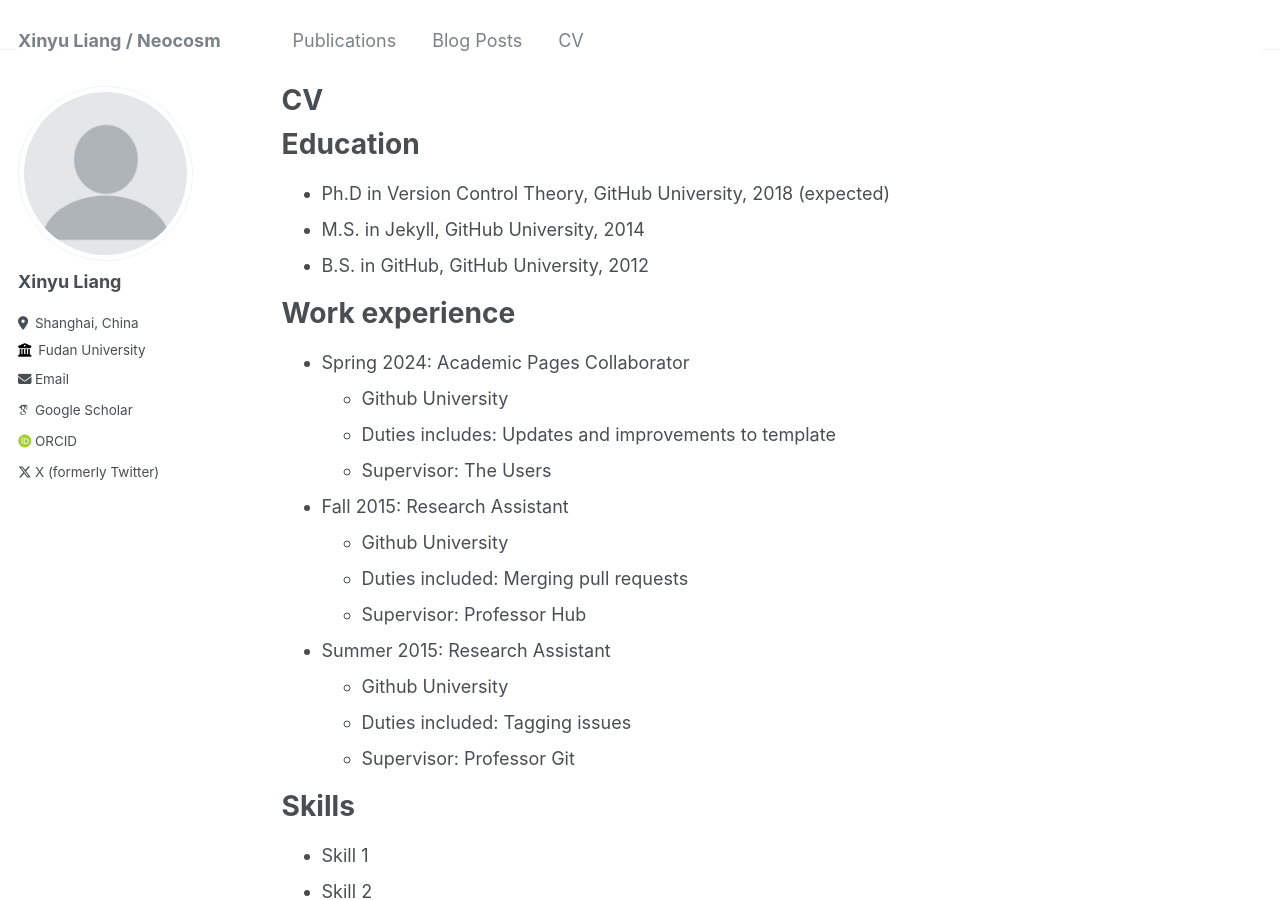
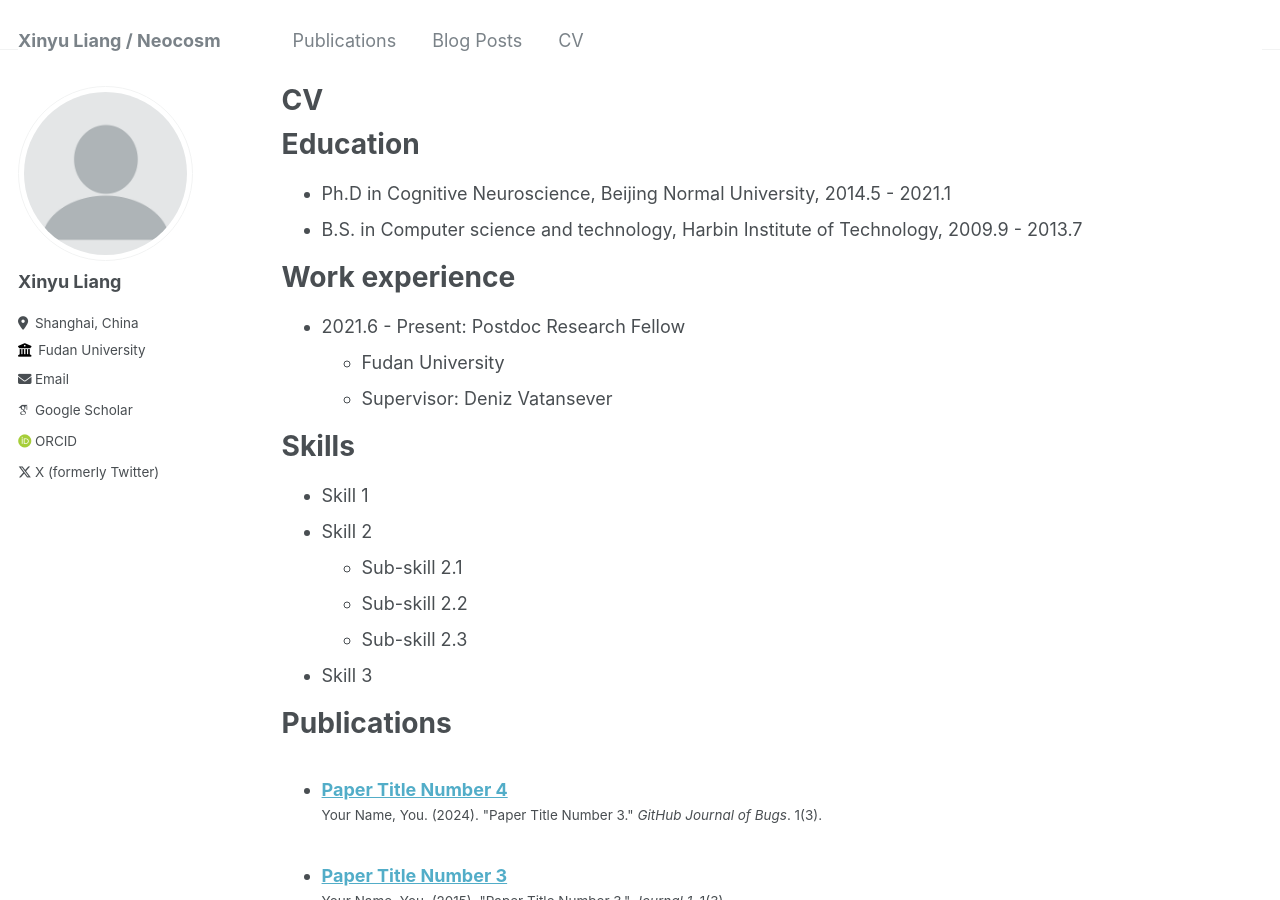
Before and after one commit to liang-xinyu/liang-xinyu.github.io, a Jekyll site: the page built from _pages/cv.md, in a window 1280 px wide and 900 px high. Built offline with Jekyll 4.4.1, drawn with Linux system fonts in a browser that asks for light colours; some web fonts are replaced.

Commit message:
Update cv.md

```diff
--- a/_pages/cv.md
+++ b/_pages/cv.md
@@ -11,26 +11,14 @@ redirect_from:
 
 Education
 ======
-* Ph.D in Version Control Theory, GitHub University, 2018 (expected)
-* M.S. in Jekyll, GitHub University, 2014
-* B.S. in GitHub, GitHub University, 2012
+* Ph.D in Cognitive Neuroscience, Beijing Normal University, 2014.5 - 2021.1
+* B.S. in Computer science and technology, Harbin Institute of Technology, 2009.9 - 2013.7
 
 Work experience
 ======
-* Spring 2024: Academic Pages Collaborator
-  * Github University
-  * Duties includes: Updates and improvements to template
-  * Supervisor: The Users
-
-* Fall 2015: Research Assistant
-  * Github University
-  * Duties included: Merging pull requests
-  * Supervisor: Professor Hub
-
-* Summer 2015: Research Assistant
-  * Github University
-  * Duties included: Tagging issues
-  * Supervisor: Professor Git
+* 2021.6 - Present: Postdoc Research Fellow
+  * Fudan University
+  * Supervisor: Deniz Vatansever
 
 Skills
 ======
```
